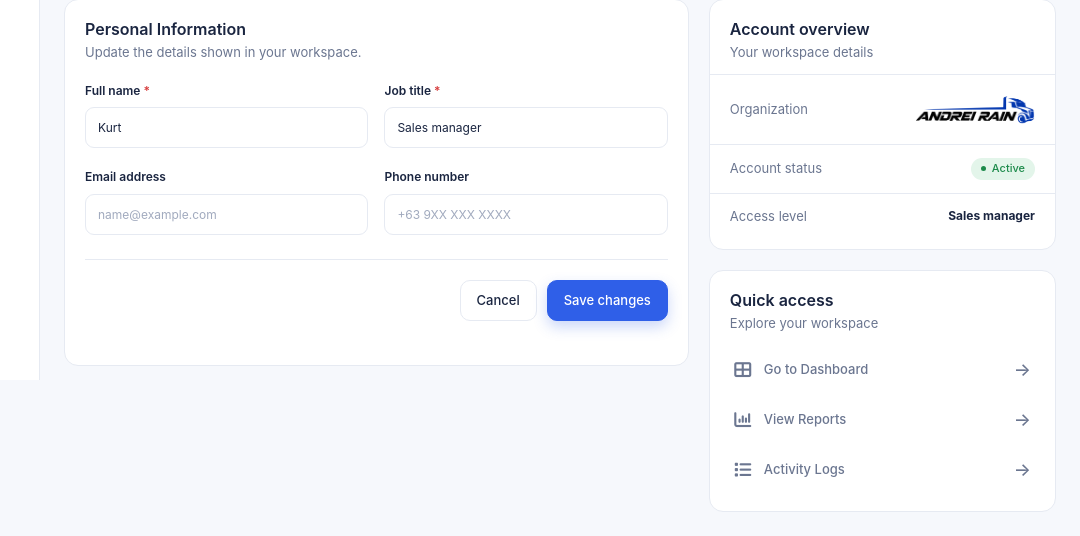
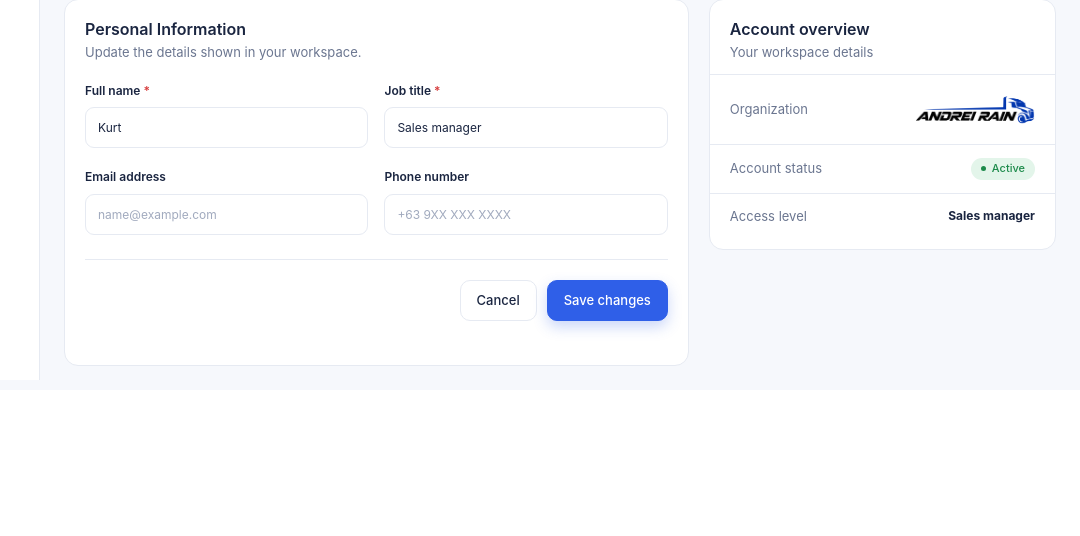
Before and after one commit to Kuro-Rei/F-AR-System, a Flask app: page /profile in a window 1280 px wide. Shown: the part 420-956 px from the top of the page, without its empty margins (200-1280 px from the left). After the commit the page ends 800 px from the top, so only its background shows below. Run offline with Flask 3, Linux system fonts and the light colour scheme; the visitor is signed in with stand-in values (Sample User, id 1); some web fonts are replaced.

Commit message:
minor changes

```diff
--- a/website/static/js/excel-dashboard.js
+++ b/website/static/js/excel-dashboard.js
@@ -36,6 +36,7 @@
 
     const SVG = 'http://www.w3.org/2000/svg';
 
+    // Charts
     function svg(tag, attrs = {}, text) {
         const n = document.createElementNS(SVG, tag);
 
--- a/website/templates/logs.html
+++ b/website/templates/logs.html
@@ -20,7 +20,7 @@
         </div>
         <p class="nav-label">Sales management</p>
         <nav class="nav">
-          <a href="{{ url_for('views.dashboard') }}" class="nav-link active"
+          <a href="{{ url_for('views.dashboard') }}" class="nav-link"
             ><i class="i fa-solid fa-table-cells-large"></i>Dashboard</a
           >
           <a href="{{ url_for('views.reports') }}" class="nav-link"
@@ -29,7 +29,7 @@
           <a href="{{ url_for('views.trash') }}" class="nav-link"
             ><i class="i fa-solid fa-trash-can"></i>Trash</a
           >
-          <a href="{{ url_for('views.logs') }}" class="nav-link"><i class="i fa-solid fa-list"></i>Logs</a>
+          <a href="{{ url_for('views.logs') }}" class="nav-link active"><i class="i fa-solid fa-list"></i>Logs</a>
         </nav>
       </aside>
       <main>
--- a/website/templates/profile.html
+++ b/website/templates/profile.html
@@ -176,23 +176,6 @@
                   ><strong id="summary-role">Sales manager</strong>
                 </div>
               </section>
-              <section class="card side-panel">
-                <div class="card-head">
-                  <div>
-                    <h2>Quick access</h2>
-                    <p>Explore your workspace</p>
-                  </div>
-                </div>
-                <div class="quick-links">
-                  <a href="dashboard.html"
-                    ><i class="i fa-solid fa-table-cells-large"></i>Go to Dashboard <span>→</span></a
-                  ><a href="reports.html"
-                    ><i class="i fa-solid fa-chart-column"></i>View Reports <span>→</span></a
-                  ><a href="logs.html"
-                    ><i class="i fa-solid fa-list"></i>Activity Logs <span>→</span></a
-                  >
-                </div>
-              </section>
             </aside>
           </div>
         </div>
--- a/website/templates/reports.html
+++ b/website/templates/reports.html
@@ -20,10 +20,10 @@
         </div>
         <p class="nav-label">Sales management</p>
         <nav class="nav">
-          <a href="{{ url_for('views.dashboard') }}" class="nav-link active"
+          <a href="{{ url_for('views.dashboard') }}" class="nav-link"
             ><i class="i fa-solid fa-table-cells-large"></i>Dashboard</a
           >
-          <a href="{{ url_for('views.reports') }}" class="nav-link"
+          <a href="{{ url_for('views.reports') }}" class="nav-link active"
             ><i class="i fa-solid fa-chart-column"></i>Reports</a
           >
           <a href="{{ url_for('views.trash') }}" class="nav-link"
--- a/website/templates/trash.html
+++ b/website/templates/trash.html
@@ -20,13 +20,13 @@
         </div>
         <p class="nav-label">Sales management</p>
         <nav class="nav">
-          <a href="{{ url_for('views.dashboard') }}" class="nav-link active"
+          <a href="{{ url_for('views.dashboard') }}" class="nav-link"
             ><i class="i fa-solid fa-table-cells-large"></i>Dashboard</a
           >
           <a href="{{ url_for('views.reports') }}" class="nav-link"
             ><i class="i fa-solid fa-chart-column"></i>Reports</a
           >
-          <a href="{{ url_for('views.trash') }}" class="nav-link"
+          <a href="{{ url_for('views.trash') }}" class="nav-link active"
             ><i class="i fa-solid fa-trash-can"></i>Trash</a
           >
           <a href="{{ url_for('views.logs') }}" class="nav-link"><i class="i fa-solid fa-list"></i>Logs</a>
```
